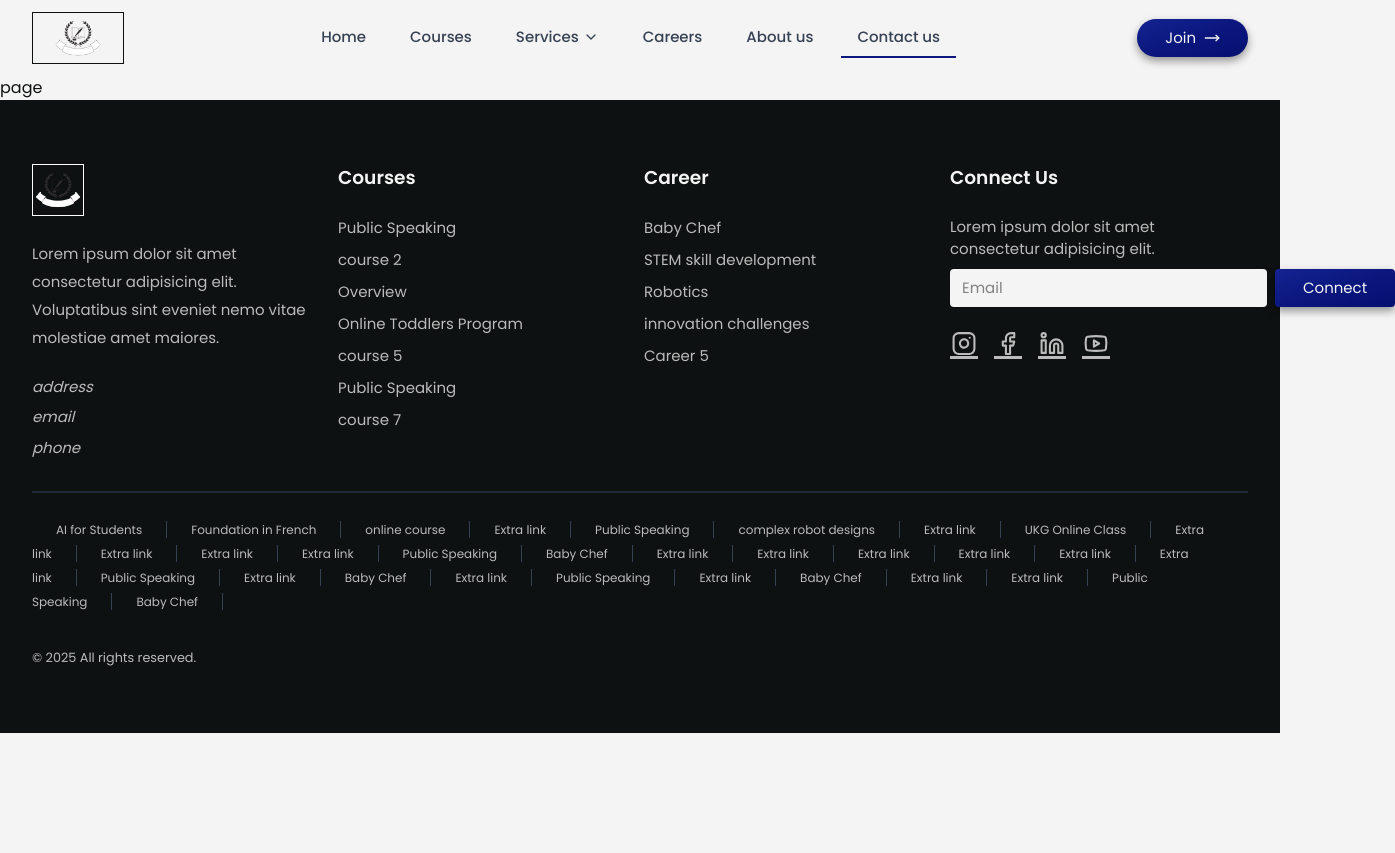
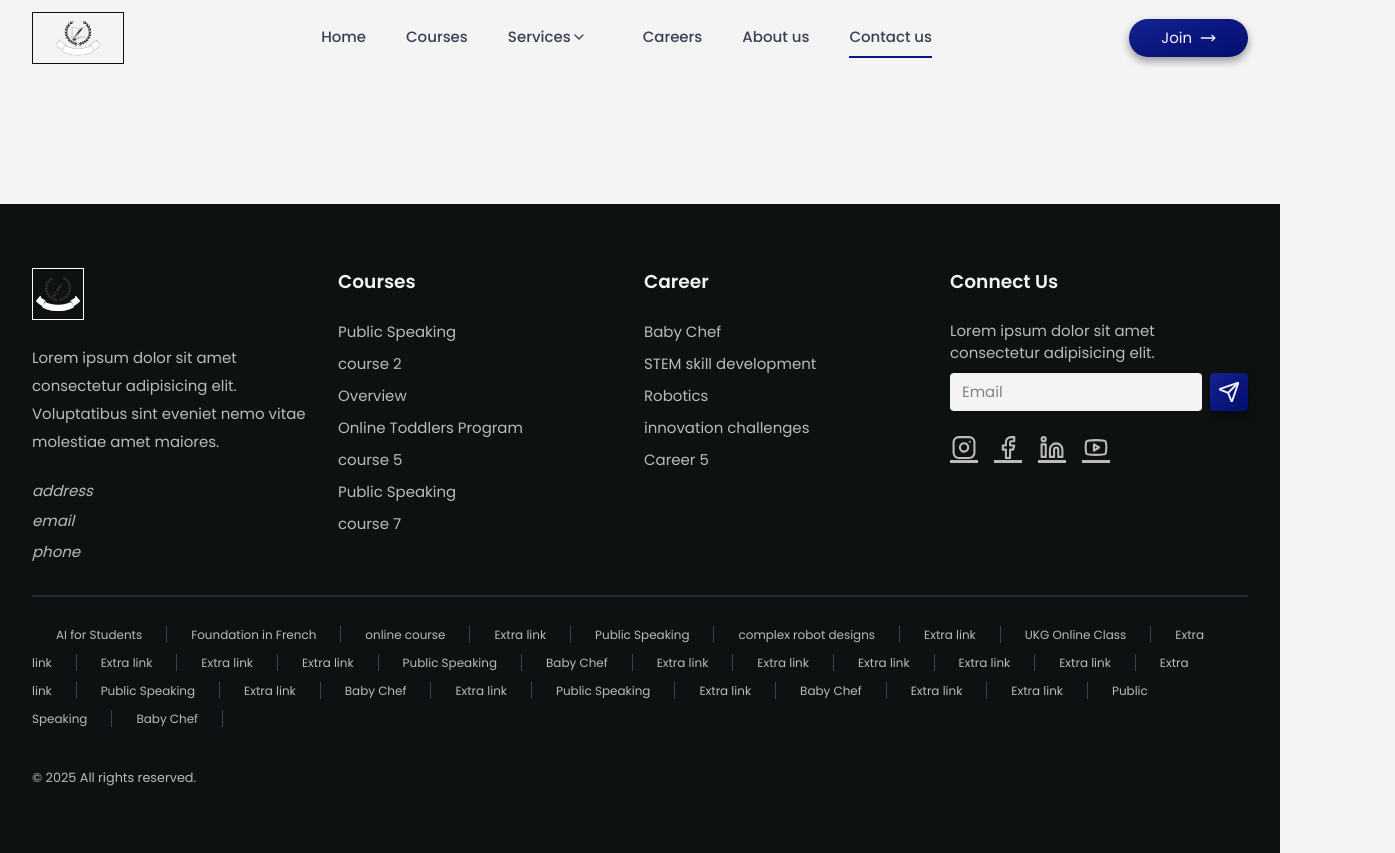
Before and after one commit to ashifashi2681/edu, a Next.js app: page /contact-us in a window 1280 px wide. Shown: the whole page, 1395 px wide, since content can reach past the window. Before the commit the page ends 800 px from the top, so only its background shows below. Built offline with nearby package versions, Linux system fonts and the light colour scheme.

Commit message:
nav response

```diff
--- a/src/app/contact-us/page.jsx
+++ b/src/app/contact-us/page.jsx
@@ -1,3 +1,4 @@
+import SectionContainer from '@/components/ui/SectionContainer';
 import React from 'react'
 
 
@@ -7,7 +8,9 @@ export const metadata = {
 };
 function page() {
   return (
-    <div>page</div>
+    <SectionContainer>
+
+    </SectionContainer>
   )
 }
 
--- a/src/app/page.js
+++ b/src/app/page.js
@@ -11,6 +11,7 @@ export const metadata = {
 	description: "knowledg at your fingertips",
 };
 export default function Home() {
+
 	return (
 		<div>
 			<Hero />
--- a/src/components/common/Footer.jsx
+++ b/src/components/common/Footer.jsx
@@ -3,12 +3,12 @@ import Image from "next/image";
 import Link from "next/link";
 import React from "react";
 import CustomButton from "../ui/CustomButton";
-import { Facebook, Instagram, Linkedin, Youtube } from "lucide-react";
+import { Facebook, Instagram, Linkedin, Send, Youtube } from "lucide-react";
 
 function Footer() {
 	return (
 		<footer className="w-full bg-bk text-[#bbbbbb] py-16">
-			<div className="container grid grid-cols-4 gap-2">
+			<div className="container grid grid-cols-4 lg:grid-cols-3 md:grid-cols-2 sm:grid-cols-1 gap-2 lg:gap-4">
 				<section className="">
 					<div className="border border-white w-fit mb-6">
 						<Image
@@ -29,8 +29,8 @@ function Footer() {
 						<p className="text-sm my-2">phone</p>
 					</address>
 				</section>
-				<section className="">
-					<h6 className="text-base font-[600] text-wh mb-6">
+				<section className="sm:mt-6">
+					<h6 className="text-base font-[600] text-wh mb-6 lg:mb-5">
 						Courses
 					</h6>
 					<nav aria-label="Footer Navigation">
@@ -47,8 +47,8 @@ function Footer() {
 						</ul>
 					</nav>
 				</section>
-				<section className="">
-					<h6 className="text-base font-[600] text-wh mb-6">
+				<section className="md:mt-6">
+					<h6 className="text-base font-[600] text-wh mb-6 lg:mb-5">
 						Career
 					</h6>
 					<nav aria-label="Footer Navigation">
@@ -65,8 +65,8 @@ function Footer() {
 						</ul>
 					</nav>
 				</section>
-				<section>
-					<h6 className="text-base font-[600] text-wh mb-6">
+				<section className="lg:mt-6">
+					<h6 className="text-base font-[600] text-wh mb-6 lg:mb-5">
 						Connect Us
 					</h6>
 					<p className="text-sm mb-2">
@@ -77,10 +77,10 @@ function Footer() {
 						<input
 							type="text"
 							placeholder="Email"
-							className="px-3 py-2 rounded-sm bg-wh text-bk outline-none border-none text-sm"
+							className="px-3 py-2 rounded-sm bg-wh text-bk outline-none border-none text-sm w-full"
 						/>
-						<CustomButton className={"rounded-sm"}>
-							Connect
+						<CustomButton className={"rounded-sm !px-2"}>
+							<Send size={22} />
 						</CustomButton>
 					</div>
 					{/* social media icons */}
@@ -122,7 +122,7 @@ function Footer() {
 					<Link
 						href={li.path}
 						key={i}
-						className="px-6 border-r border-r-gray-700 footer-link text-xs">
+						className="px-6 border-r border-r-gray-700 footer-link text-xs/7">
 						{li.label}
 					</Link>
 				))}
--- a/src/components/common/Navbar.jsx
+++ b/src/components/common/Navbar.jsx
@@ -5,10 +5,13 @@ import NavItem from "../ui/NavItem";
 import { MoveRight } from "lucide-react";
 import Image from "next/image";
 import Link from "next/link";
+import MenuButton from "../ui/MenuButton";
 
 function Navbar() {
+
 	return (
-		<header className="container py-3 flex items-center justify-between ">
+		<header className="container py-3 flex items-center justify-between">
+			<MenuButton data={navData} />
 			<div className="border px-5">
 				<Link href={"/"}>
 					<Image
@@ -19,11 +22,11 @@ function Navbar() {
 					/>
 				</Link>
 			</div>
-			<nav>
-				<ul className="flex gap-3">
-					{navData?.map((nav, i) => (
-						<NavItem data={nav} key={i} />
-					))}
+			<nav className="md:hidden">
+				<ul className="flex space-x-10">
+
+						<NavItem data={navData}/>
+
 				</ul>
 			</nav>
 			<CustomButton className={"flex items-center gap-2"}>
--- a/src/components/ui/CustomButton.jsx
+++ b/src/components/ui/CustomButton.jsx
@@ -3,7 +3,7 @@ import React from "react";
 function CustomButton({ children, className }) {
 	return (
 		<button
-			className={`text-sm cursor-pointer font-[400] bg-bl-100 text-wh py-2 px-7 rounded-4xl ${className} bg-gradient-to-br from-bl-100 via-bl-200 to-bl-300
+			className={`text-sm cursor-pointer font-[400] bg-bl-100 text-wh py-2 px-8 lg:px-7 md:px-6 rounded-4xl ${className} bg-gradient-to-br from-bl-100 via-bl-200 to-bl-300
              shadow-[0_4px_8px_rgba(0,0,0,0.4)]
              hover:translate-y-[2px] hover:shadow-[0_2px_4px_rgba(0,0,0,0.5)]
              transition-all duration-300 ease-in-out`}>
--- /dev/null
+++ b/src/components/ui/MenuButton.jsx
@@ -0,0 +1,62 @@
+"use client";
+import { Menu, X } from "lucide-react";
+import React, { useState } from "react";
+import * as motion from "motion/react-client";
+import NavItem from "./NavItem";
+import Image from "next/image";
+
+function MenuButton({ data }) {
+	const [drawerOpen, setDrawerOpen] = useState(false);
+
+	const handleMenu = () => {
+		setDrawerOpen((prev) => !prev);
+	};
+
+	const handleClose = () => {
+		setDrawerOpen((prev) => !prev);
+	};
+
+	return (
+		<nav className=" relative hidden md:block ">
+			{drawerOpen && (
+				<motion.div
+					initial={{ opacity: 0 }}
+					animate={{ opacity: 0.5 }}
+					exit={{ opacity: 0 }}
+					onClick={handleClose}
+					className="fixed top-0 left-0 w-full h-full bg-black"></motion.div>
+			)}
+			<div
+				className={`bg-white shadow-2xl fixed z-50 top-0 bottom-0 left-0 w-5/7 ${
+					!drawerOpen && "translate-x-[-100%]"
+				} ease-in-out duration-300`}>
+				<motion.button
+					onClick={handleClose}
+					className="absolute top-3 right-3 bg-blue-100 text-bl-300 p-2 rounded-full"
+					whileTap={{ scale: 0.9 }}>
+					<X size={20} />
+				</motion.button>
+
+				<ul className="mt-13 flex flex-col space-y-3">
+					<NavItem data={data} />
+				</ul>
+				<Image
+					src="/book-imoji.png"
+					width={500}
+					height={500}
+					loading="lazy"
+					className="object-cover absolute bottom-0 left-1/2 -translate-x-1/2 opacity-60"
+				/>
+			</div>
+
+			<motion.button
+				onClick={handleMenu}
+				className=" bg-blue-100 p-2 rounded-md "
+				whileTap={{ scale: 0.9 }}>
+				<Menu />
+			</motion.button>
+		</nav>
+	);
+}
+
+export default MenuButton;
--- a/src/components/ui/NavItem.jsx
+++ b/src/components/ui/NavItem.jsx
@@ -2,23 +2,73 @@
 import { ChevronDown, ChevronRight } from "lucide-react";
 import Link from "next/link";
 import { usePathname } from "next/navigation";
-import React from "react";
+import React, { useEffect, useState } from "react";
+import * as motion from "motion/react-client";
 
 function NavItem({ data, nested = false }) {
+	const [isMobile, setIsMobile] = useState(null);
+	const [stack, setStack] = useState([data]);
+
+	const currentMenu = stack[stack.length - 1];
+
 	const pathname = usePathname();
-	const isActive = data.path === pathname;
+
+	useEffect(() => {
+		setIsMobile(window.innerWidth < 768);
+
+		const handleSize = () => {
+			setIsMobile(window.innerWidth < 768);
+		};
+		window.addEventListener("resize", handleSize);
+		return () => {
+			window.addEventListener("resize", handleSize);
+		};
+	}, []);
+
+	const goForward = (nav) => {
+		if (nav?.sub?.length > 0) {
+			setStack((prev) => [...prev, nav?.sub]);
+		}
+	};
+
+	const goBack = () => {
+		setStack((prev) => prev.slice(0, -1));
+	};
 
 	return (
-		<li className="relative">
+		<>
+			{stack?.length > 1 && (
+				<motion.button
+					onClick={goBack}
+					className="absolute top-3 left-3 text-sm bg-blue-100 text-bl-300 p-2 rounded-sm"
+					whileTap={{ scale: 0.9 }}>
+					Back
+				</motion.button>
+			)}
+			{currentMenu?.map((nav, i) => (
+				<motion.li
+				initial={{ opacity: 0, y: -10 }}
+				animate={{ opacity: 1, y: 0 }}
+				transition={{ delay: i * 0.1 }}
+				key={i} className="relative">
 					<Link
-				href={data?.path || "#"}
-				className={`peer flex items-center text-sm font-[500] px-4 py-2 text-gray-700 hover:text-bl-25 transition ${
-					isActive && "border-b-2 border-b-bl-200"
-				}`}>
-				{data?.label}
-				{data?.sub && data?.sub.length > 0 && (
-					<span className="ml-1">
-						{nested ? (
+						onClick={() => {
+							goForward(nav);
+						}}
+						href={nav?.path || "#"}
+						className={`peer flex items-center text-sm font-[500] py-2 text-gray-700 hover:text-bl-25 transition ${
+							nav.path === pathname &&
+							"border-b-2 border-b-bl-200"
+						} ${
+							nav.path === pathname &&
+							isMobile &&
+							"bg-bl-100 text-wh py-3 "
+						}
+				${isMobile && "pl-3"}`}>
+						{nav?.label}
+						{nav?.sub && nav?.sub.length > 0 && (
+							<span className={`ml-auto mr-4`}>
+								{nested || isMobile ? (
 									<ChevronRight size={16} />
 								) : (
 									<ChevronDown size={16} />
@@ -27,17 +77,17 @@ function NavItem({ data, nested = false }) {
 						)}
 					</Link>
 
-			{data?.sub && data?.sub.length > 0 && (
+					{nav?.sub && nav?.sub.length > 0 && !isMobile && (
 						<ul
-					className={`absolute shadow-md rounded p-2 bg-white min-w-[200px] hidden peer-hover:block hover:block ${
+							className={`absolute z-20 shadow-md rounded-sm p-2 transition-all duration-300 bg-white min-w-[200px] pointer-events-none opacity-0 peer-hover:opacity-100 peer-hover:pointer-events-auto hover:opacity-100 hover:pointer-events-auto ${
 								nested ? "left-full top-0" : "left-0 top-full"
 							}`}>
-					{data?.sub?.map((sub, i) => (
-						<NavItem key={i} data={sub} nested />
-					))}
+							<NavItem key={i} data={nav?.sub} nested isMobile />
 						</ul>
 					)}
-		</li>
+				</motion.li>
+			))}
+		</>
 	);
 }
 
```
Also changed, not shown: public/book-imoji.png (added). Lines whose indentation alone changed are shown as unchanged.
